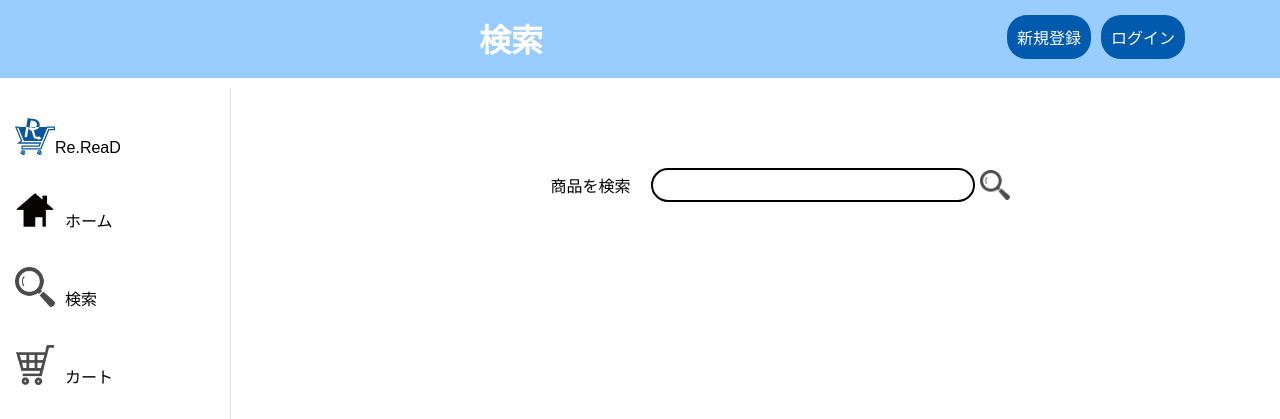
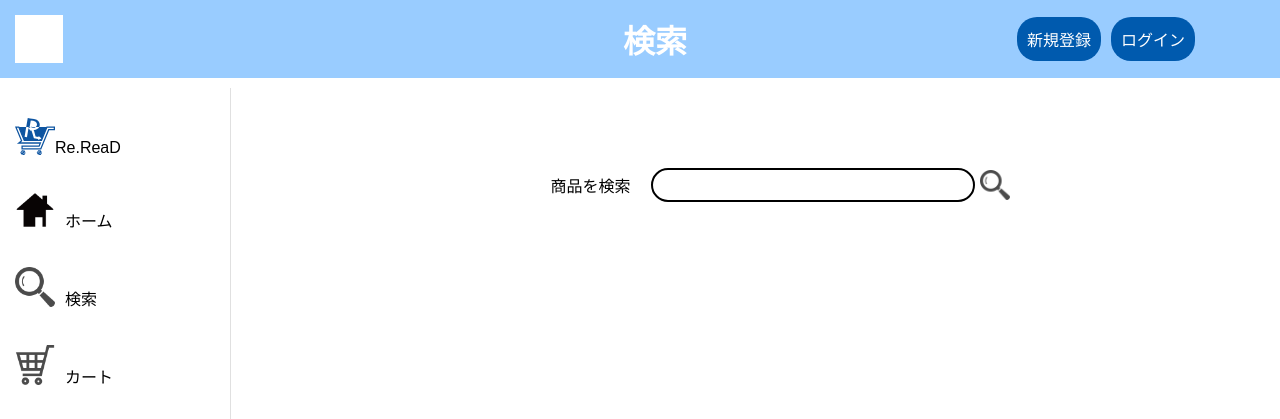
Before and after one commit to meru83/amozon, a PHP site: page /search.php in a window 1280 px wide. Shown: the top 419 px of the page. Run offline with PHP 8.4, Linux system fonts and the light colour scheme.

Commit message:
戻るボタンつけた

```diff
--- a/css/Amozon_insta.css
+++ b/css/Amozon_insta.css
@@ -4,6 +4,8 @@
 
 .h1_White{
     color: white;
+    width: 100%;
+    text-align: center;
 }
 
 .header{
@@ -13,12 +15,18 @@
     width: 100%;
     height: 48px;
     display: flex;
+    align-items: center;
     justify-content: space-between;
     z-index: 100;
 }
 
 .space {
     width: 200px;
+}
+
+.back {
+    width:100%;
+    height: 100%;
 }
 
 .log_out {
@@ -35,6 +43,30 @@
     background-color: #004488;
 }
 
+.New_log {
+    display: flex;
+    width: 100%;
+    justify-content: flex-end;
+}
+
+.log_style {
+    padding: 10px;
+    background-color: #005aae;
+    border: none;
+    border-radius: 20px;
+    margin-right: 10px;
+    color: white;
+    font-size: 16px;
+}
+
+.log_style:hover {
+    background-color: #004488;
+}
+
+.rightM {
+    margin-right: 100px;
+}
+
 .left-menu{
     margin-top: 88px;
 }
@@ -49,25 +81,6 @@
 
 .seller_top_form {
     position: fixed;
-}
-
-.New_log {
-    display: flex;
-    margin-right: 100px;
-}
-
-.log_style {
-    padding: 10px;
-    background-color: #005aae;
-    border: none;
-    border-radius: 20px;
-    margin-right: 10px;
-    color: white;
-    font-size: 16px;
-}
-
-.log_style:hover {
-    background-color: #004488;
 }
 
 .error_red {
--- a/search.php
+++ b/search.php
@@ -5,15 +5,17 @@ if (session_status() == PHP_SESSION_NONE) {
 
 if(isset($_SESSION['user_id'])){
     $foo2 = <<<END
+    <div style="width:100%; text-align: right; height: fit-content;">
     <form action="logout.php" method="post">
         <input type="submit" name="logout" class="log_out" value="ログアウト">
     </form>
+    </div>
     END;
 }else{
     $foo2 = <<<END
     <div class="New_log">
         <a href="register.php"><div class="log_style">新規登録</div></a>
-        <a href="login.php"><div class="log_style">ログイン</div></a>
+        <a href="login.php"><div class="log_style rightM">ログイン</div></a>
     </div>
     END;
 }
@@ -32,9 +34,9 @@ if(isset($_SESSION['user_id'])){
 
 <body>
 <div id="header" class="header">
-    <div class="backBtn" onclick="history.back()"><img src=""></div>
-        <h1 class="h1_White">検索</h1>
-        <?=$foo2?>
+    <div class="back"><div class="backBtn" onclick="history.back()" style="width:48px; height: 100%; background:#fff;"><img src=""></div></div>
+    <h1 class="h1_White">検索</h1>
+    <?=$foo2?>
 </div>
     <div class="Amozon-container">
         <!-- Left Side Menu -->
```
Also changed, not shown: chat_rooms.php (+26 -14 lines), css/style_chat_rooms.css (+31 -0 lines).
